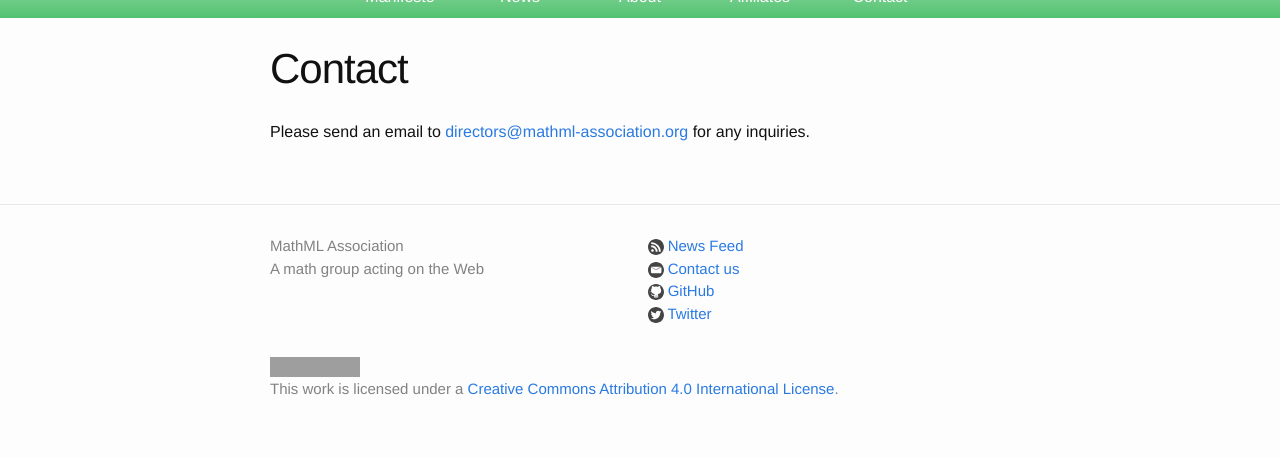
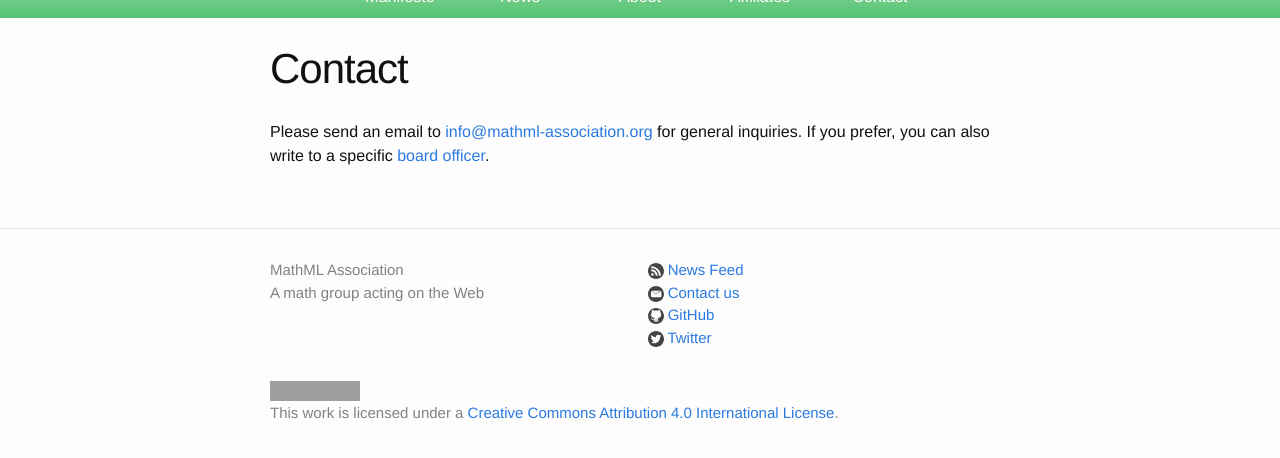
Before and after one commit to MathML/website, a Jekyll site: the page built from contact.md, in a window 1280 px wide, cut to the strip 324-782 px from the top of the page. Built offline with Jekyll 4.4.1, drawn with Linux system fonts in a browser that asks for light colours; grey boxes are pictures that could not be loaded.

Commit message:
Use new email addresses info@, president@, secretary@ and treasurer@ #31

```diff
--- a/_config.yml
+++ b/_config.yml
@@ -1,6 +1,7 @@
 # Site settings
 title: MathML Association
-email: directors@mathml-association.org
+email: info@mathml-association.org
+emaildomain: mathml-association.org
 description: A math group acting on the Web
 baseurl: "" # the subpath of your site, e.g. /blog/
 url: "http://mathml-association.org" # the base hostname & protocol for your site
--- a/contact.md
+++ b/contact.md
@@ -3,5 +3,6 @@ layout: page
 title: Contact
 ---
 
-Please send an email to [{{site.email}}](mailto:{{site.email}}) for any
-inquiries.
+Please send an email to [{{site.email}}](mailto:{{site.email}}) for general
+inquiries. If you prefer, you can also write to a specific
+[board officer](/people/officers.html).
```
Also changed, not shown: people/officers.md (+7 -0 lines).
